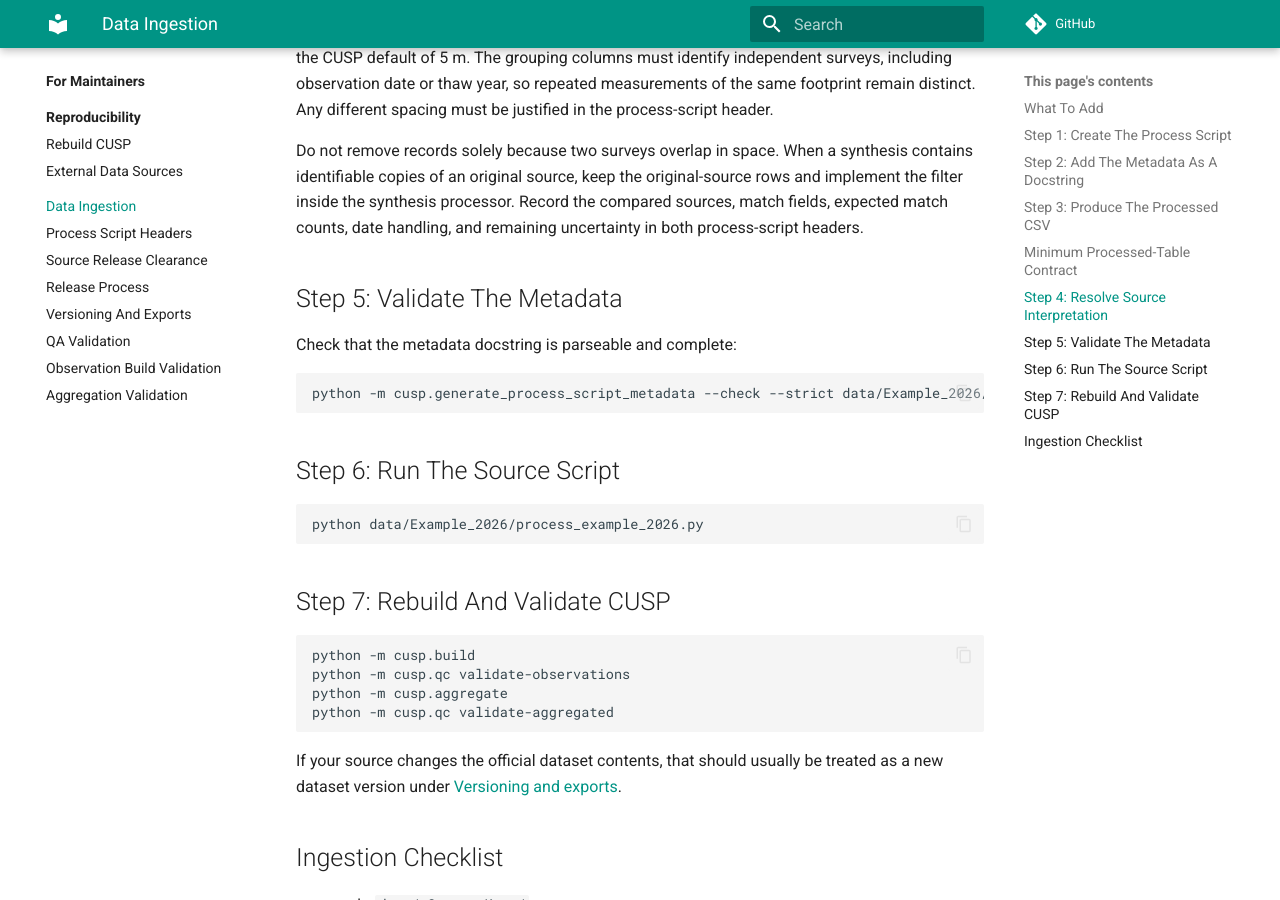
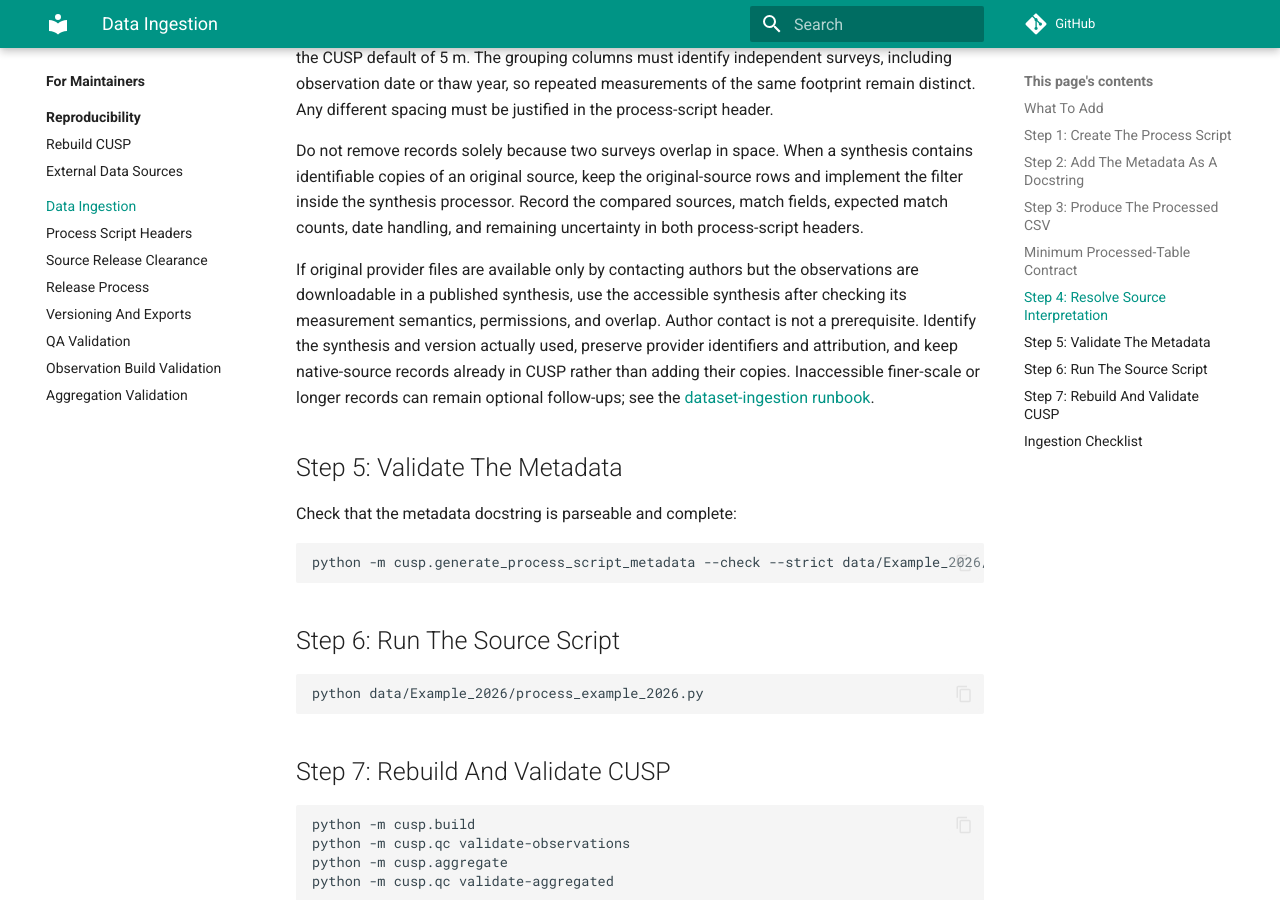
Before and after one commit to jonschwenk/cusp, an MkDocs documentation site: the page built from docs/maintainers/adding-data.md, in a window 1280 px wide and 900 px high, scrolled down 3172 px. Built offline with MkDocs 1.6.1 and Material for MkDocs 9.7.7, drawn with Linux system fonts in a browser that asks for light colours; comment, search, counter and statistics services are not loaded.

Commit message:
Document accessible synthesis fallback for contact-only sources

```diff
--- a/docs/maintainers/adding-data.md
+++ b/docs/maintainers/adding-data.md
@@ -137,6 +137,15 @@ original-source rows and implement the filter inside the synthesis processor.
 Record the compared sources, match fields, expected match counts, date handling,
 and remaining uncertainty in both process-script headers.
 
+If original provider files are available only by contacting authors but the
+observations are downloadable in a published synthesis, use the accessible
+synthesis after checking its measurement semantics, permissions, and overlap.
+Author contact is not a prerequisite. Identify the synthesis and version actually
+used, preserve provider identifiers and attribution, and keep native-source
+records already in CUSP rather than adding their copies. Inaccessible finer-scale
+or longer records can remain optional follow-ups; see the
+[dataset-ingestion runbook](https://github.com/jonschwenk/cusp/blob/main/agents/dataset-ingestion.md).
+
 ## Step 5: Validate The Metadata
 
 Check that the metadata docstring is parseable and complete:
```
Also changed, not shown: agents/dataset-ingestion.md (+33 -5 lines).
